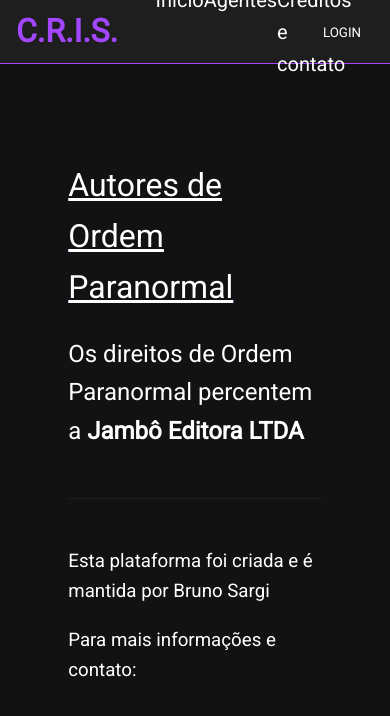
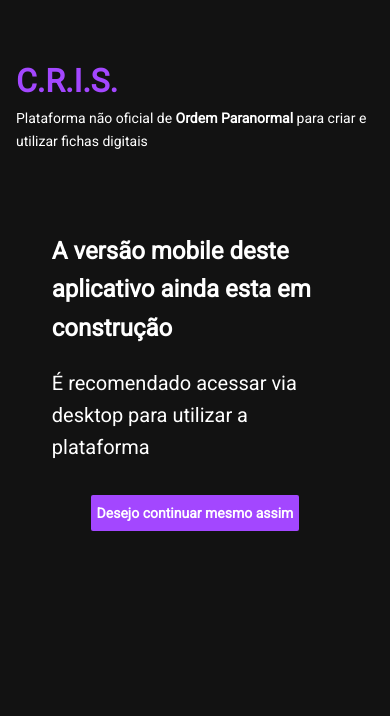
Before and after one commit to Sargi-Bruno/cris, a Vue app: page /creditos-e-contato in a window 390 px wide. Shown: the top 716 px of the page. Built offline with nearby package versions, Linux system fonts and the light colour scheme; no server answers; what vue-final-modal would draw is missing.

Commit message:
feat: added tooltip and mobile page

```diff
--- a/src/App.vue
+++ b/src/App.vue
@@ -1,10 +1,21 @@
 <script setup lang="ts">
+import { ref } from 'vue'
 import HeaderView from './components/HeaderView.vue'
+import MobileView from './views/home/MobileView.vue'
+
+const mobile = ref(window.innerWidth <= 760)
 </script>
 
 <template>
-  <HeaderView />
-  <div class="main-content">
-    <router-view />
+  <div v-if="mobile">
+    <MobileView
+      @handle-disable-mobile="mobile = false"
+    />
+  </div>
+  <div v-else>
+    <HeaderView />
+    <div class="main-content">
+      <router-view />
+    </div>
   </div>
 </template>
--- a/src/components/TabNav.vue
+++ b/src/components/TabNav.vue
@@ -53,7 +53,7 @@
 <style scoped>
 .tab-nav-container {
   display: flex;
-  gap: 1rem;
+  justify-content: space-between;
 }
 .tab-nav-container-secondary {
   display: flex;
--- a/src/components/ToastAttack.vue
+++ b/src/components/ToastAttack.vue
@@ -16,6 +16,18 @@
   },
   critical: {
     type: Number,
+    required: true
+  },
+  attackTooltip: {
+    type: String,
+    required: true
+  },
+  damageTooltip: {
+    type: String,
+    required: true
+  },
+  criticalTooltip: {
+    type: String,
     required: true
   }
 })
@@ -51,11 +63,17 @@
           </h3>
           <div class="result">
             <div class="attack-container">
+              <div class="attack-tooltip">
+                <span>{{ attackTooltip }}</span>
+              </div>
               <h3>{{ totalAttack }}</h3>
               <h4>ATAQUE</h4>
             </div>
             <div class="divider" />
             <div class="damage-container">
+              <div class="damage-tooltip">
+                <span>{{ damageTooltip }} - {{ criticalTooltip }}</span>
+              </div>
               <h3>{{ totalDamage }}</h3>
               <h4>DANO</h4>
             </div>
@@ -121,21 +139,72 @@
   text-align: center;
 }
 .attack-container {
+  position: relative;
   width: 4rem;
   display: flex;
   flex-direction: column;
   align-items: center;
   justify-content: center;
 }
+.attack-tooltip {
+  position: absolute;
+  top: -60px;
+  opacity: 0;
+  background-color: var(--color-smoky-black);
+  border-radius: 8px;
+  border: 1px solid var(--color-gray);
+  display: none;
+  width: 10rem;
+  height: 3rem;
+}
+.attack-tooltip span {
+  color: var(--color-white);
+  margin: 0 auto;
+  margin-top: auto;
+  margin-bottom: auto;
+  font-size: 12px;
+  font-weight: normal;
+}
+.attack-container:hover > .attack-tooltip {
+  opacity: 1;
+  display: flex;
+  transition: opacity 150ms ease-in;
+}
 .attack-container h3 {
   color: v-bind(attackColor);
 }
 .damage-container {
+  position: relative;
   width: 4rem;
   display: flex;
   flex-direction: column;
   align-items: center;
   justify-content: center;
+}
+.damage-tooltip {
+  position: absolute;
+  top: -60px;
+  opacity: 0;
+  background-color: var(--color-smoky-black);
+  border-radius: 8px;
+  border: 1px solid var(--color-gray);
+  display: none;
+  width: 10rem;
+  height: 3rem;
+  padding: .5rem;
+}
+.damage-tooltip span {
+  color: var(--color-white);
+  margin: 0 auto;
+  margin-top: auto;
+  margin-bottom: auto;
+  font-size: 12px;
+  font-weight: normal;
+}
+.damage-container:hover > .damage-tooltip {
+  opacity: 1;
+  display: flex;
+  transition: opacity 150ms ease-in;
 }
 .divider {
   height: 2.75rem;
--- a/src/data/skills.ts
+++ b/src/data/skills.ts
@@ -59,7 +59,7 @@
     trainingDegree: '0',
     onlyTrained: true,
     loadPenalty: false,
-    description: '<p>Você estudou diversos campos científicos, como matemática, f ísica, química e biologia, e pode responder dúvidas relativas a esses assuntos. Questões simples, como a composição química de uma substância conhecida, não exigem teste. Questões complexas, como detalhes sobre o funcionamento de um procedimento científico específico, exigem um teste contra DT 20. Por fim, questões envolvendo campos experimentais, como avaliar a capacidade de proteção de uma liga metálica recém-criada, exigem um teste contra DT 30.</p>'
+    description: '<p>Você estudou diversos campos científicos, como matemática, física, química e biologia, e pode responder dúvidas relativas a esses assuntos. Questões simples, como a composição química de uma substância conhecida, não exigem teste. Questões complexas, como detalhes sobre o funcionamento de um procedimento científico específico, exigem um teste contra DT 20. Por fim, questões envolvendo campos experimentais, como avaliar a capacidade de proteção de uma liga metálica recém-criada, exigem um teste contra DT 30.</p>'
   },
   {
     name: 'Crime',
--- /dev/null
+++ b/src/views/Home/MobileView.vue
@@ -0,0 +1,52 @@
+<script setup lang="ts">
+defineEmits(['handleDisableMobile'])
+</script>
+
+<template>
+  <div class="mobile-container">
+    <h1>C.R.I.S.</h1>
+    <h3>Plataforma não oficial de <b>Ordem Paranormal</b> para criar e utilizar fichas digitais</h3>
+    <div class="info-container">
+      <h2>A versão mobile deste aplicativo ainda esta em construção</h2>
+      <h2 class="sub-info">
+        É recomendado acessar via desktop para utilizar a plataforma
+      </h2>
+      <button
+        class="button-primary"
+        @click="$emit('handleDisableMobile')"
+      >
+        Desejo continuar mesmo assim
+      </button>
+    </div>
+  </div>
+</template>
+
+<style scoped>
+.mobile-container {
+  margin-top: 2.5rem;
+  padding: 1rem;
+}
+.mobile-container h1 {
+  color: var(--color-primary);
+  margin: 0;
+}
+.mobile-container h3 {
+  font-weight: normal;
+  margin: 0;
+  font-size: 14px;
+}
+.info-container {
+  width: 80%;
+  margin: 0 auto;
+  margin-top: 5rem;
+}
+.sub-info {
+  font-size: 20px;
+  font-weight: normal;
+}
+.info-container button {
+  display: block;
+  margin: 0 auto;
+  margin-top: 2rem;
+}
+</style>
--- a/src/views/character-sheet/characterSheetUtils.ts
+++ b/src/views/character-sheet/characterSheetUtils.ts
@@ -105,6 +105,14 @@
   'Presença': 'pre'
 }
 
+const attrLongToShortDic = {
+  'Força': 'FOR',
+  'Agilidade': 'AGI',
+  'Intelecto': 'INT',
+  'Vigor': 'VIG',
+  'Presença': 'PRE',
+}
+
 const formatValueNumbers = (value: number, limit: 1 | 2 | 3, floor = true, noNegative = true) => {
   const digitisLimit = {
     1: 9,
@@ -180,6 +188,12 @@
   const skill = character.skills[rollSkillIndex]
   const attrSkillValue = character.attributes[attrShortDic[skill.attribute  as AttrPtKeys] as AttrKeys]
 
+  const attackTooltipInfo = `${skill.name} (${skill.attribute})` + (attack.attackBonus !== 0 ? ` + ${attack.attackBonus}` : '')
+  const damageTooltipInfo = `${attack.damage}`
+                            + (attack.extraDamage !== '' ? ` + ${attack.extraDamage}` : '')
+                            + (attack.damageAttribute !== 'Nenhum' ? ` + ${attrLongToShortDic[attack.damageAttribute as AttrDamageKeys]}` : '')
+  const criticalTooltipInfo = `${attack.criticalRange}/x${attack.criticalMult}`
+
   let attackRollString: string
 
   if(attrSkillValue > 0)
@@ -236,7 +250,7 @@
     damageTotal += extraDamageRoll.total
   }
 
-  return { attackTotal, damageTotal, critical  }
+  return { attackTotal, damageTotal, critical, attackTooltipInfo, damageTooltipInfo, criticalTooltipInfo }
 }
 
 export const rollSkill = (character: Character, skill: Skill) => {
--- a/src/views/character-sheet/sheet-tab/SheetTabView.vue
+++ b/src/views/character-sheet/sheet-tab/SheetTabView.vue
@@ -1,12 +1,13 @@
 <script setup lang="ts">
-import { ref } from 'vue'
+import { ref, defineAsyncComponent } from 'vue'
 import { Character, Attack } from '../../../types'
 import TabNav from '../../../components/TabNav.vue'
 import AttacksTab from './AttacksTab.vue'
-import AbilitiesTab from './AbilitiesTab.vue'
-import RitualsTab from './RitualsTab.vue'
-import InventoryTab from './InventoryTab.vue'
-import DescriptionTab from './DescriptionTab.vue'
+
+const AbilitiesTab =  defineAsyncComponent(() => import('./AbilitiesTab.vue'))
+const RitualsTab =  defineAsyncComponent(() => import('./RitualsTab.vue'))
+const InventoryTab =  defineAsyncComponent(() => import('./InventoryTab.vue'))
+const DescriptionTab =  defineAsyncComponent(() => import('./DescriptionTab.vue'))
 
 interface PayloadEvent {
   e: Event
--- a/src/views/contact/ContactView.vue
+++ b/src/views/contact/ContactView.vue
@@ -8,7 +8,6 @@
     </div>
     <div class="divider" />
     <div class="author-container">
-      <h3>Esta plataforma foi criada e é mantida por Bruno Sargi</h3>
       <h3>Para mais informações e contato:</h3>
     </div>
   </div>
```
Also changed, not shown: src/views/character-sheet/CharacterSheet.vue (+38 -18 lines).
